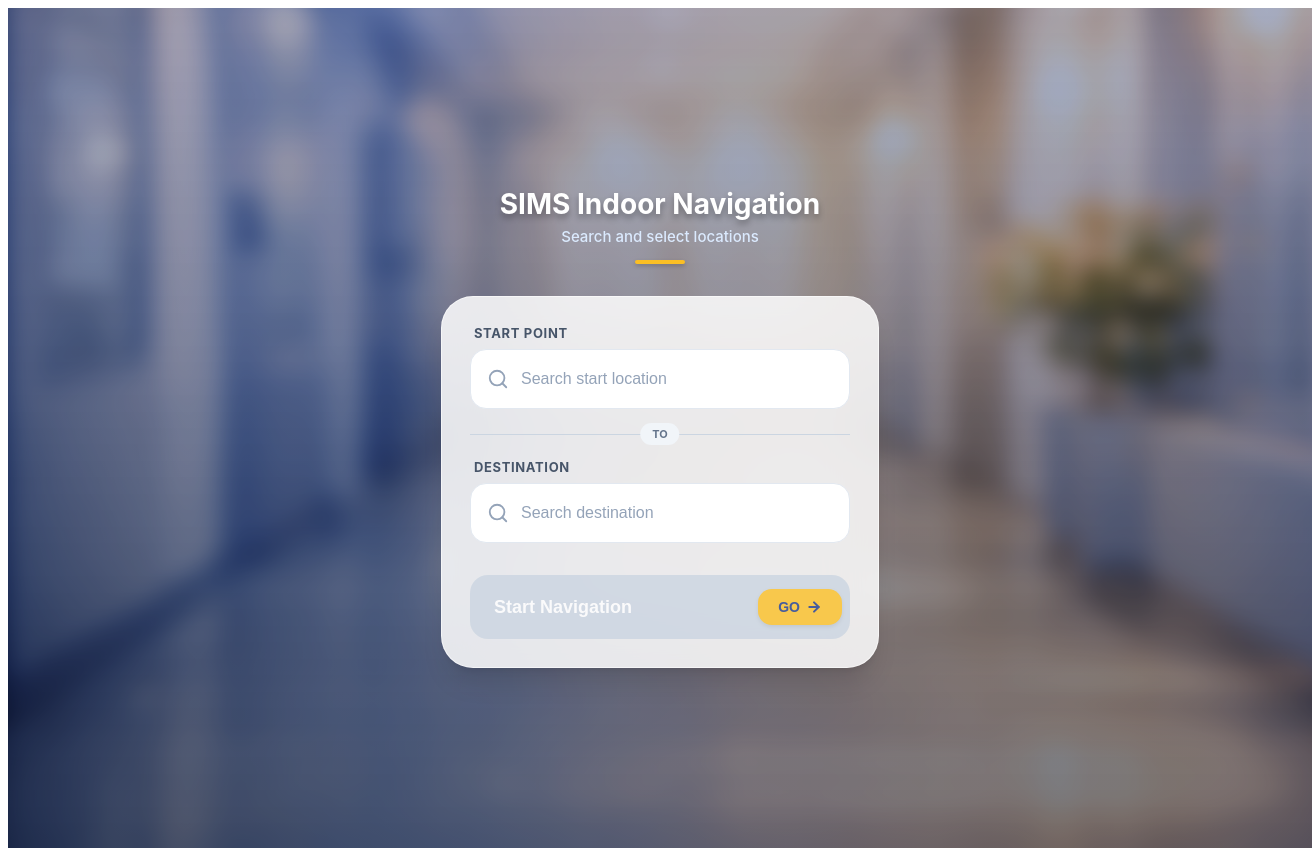
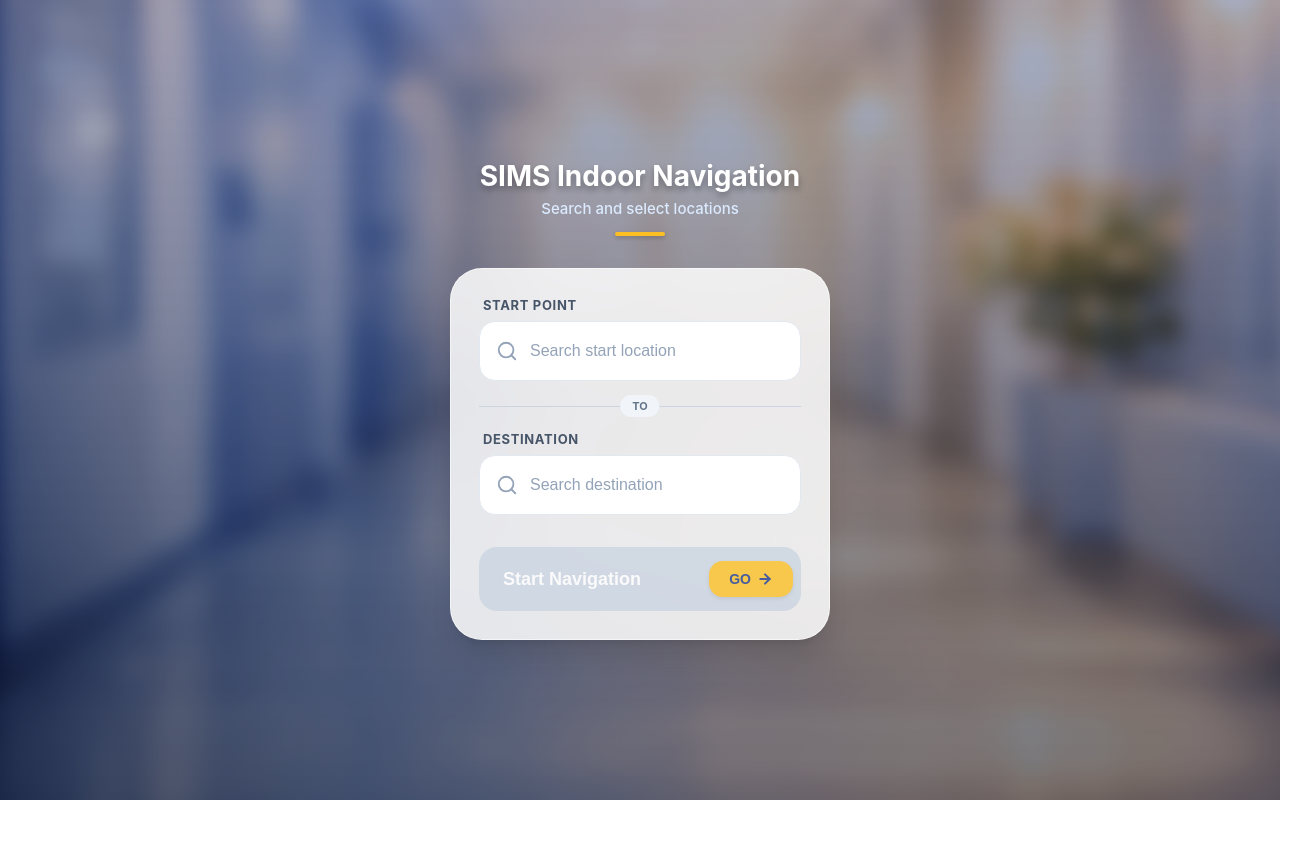
Before and after one commit to Slowdust18/indoor_navigation_system, a React (Vite) app in the folder frontend/sims-navigation/: page /navigation in a window 1280 px wide. Shown: the whole page, 1312 px wide, since content can reach past the window. After the commit the page ends 800 px from the top, so only its background shows below. Built offline with nearby package versions, Linux system fonts and the light colour scheme.

Commit message:
Add global styles for body and html; set box-sizing for consistent layout

```diff
--- a/frontend/sims-navigation/src/pages/navigation.css
+++ b/frontend/sims-navigation/src/pages/navigation.css
@@ -1,6 +1,20 @@
 /* src/pages/navigation.css */
 
 /* --- KEYFRAME ANIMATIONS --- */
+body,
+html {
+    margin: 0;
+    padding: 0;
+    width: 100%;
+    height: 100%;
+    overflow-x: hidden;
+    /* Prevents horizontal scrollbars */
+}
+
+* {
+    box-sizing: border-box;
+    /* Ensures padding doesn't make elements wider than 100% */
+}
 @keyframes fadeInDown {
     from {
         opacity: 0;
```
